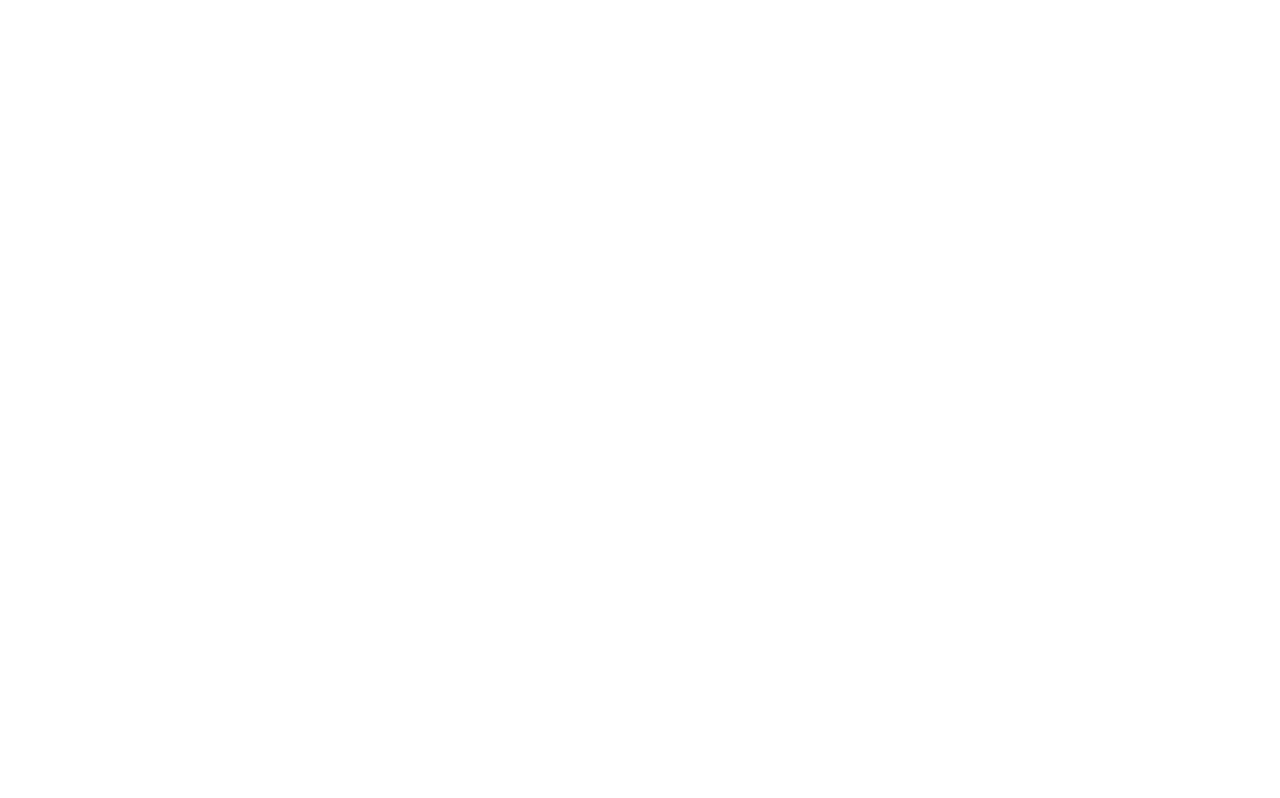
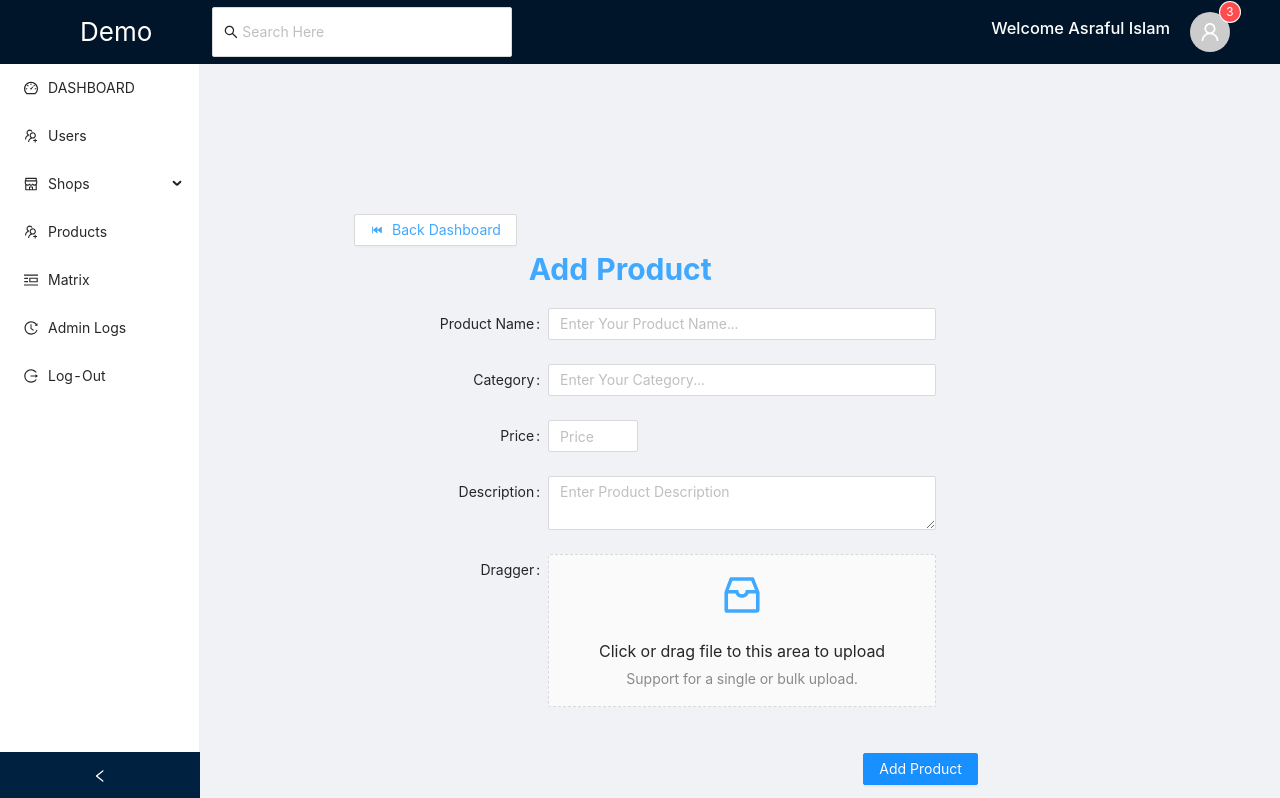
Before and after one commit to aislamspondon/Ant-Dashboard-design, a React (Create React App) app: page /addproduct in a window 1280 px wide. Before the commit this address had no page. Shown: the top 798 px of the page. Built offline with nearby package versions, Linux system fonts and the light colour scheme.

Commit message:
deploy demo

```diff
--- /dev/null
+++ b/src/Components/AddProduct.js
@@ -0,0 +1,139 @@
+import { FastBackwardOutlined, InboxOutlined } from "@ant-design/icons";
+import { Button, Form, Input, InputNumber, Upload } from "antd";
+
+import React from "react";
+const layout = {
+  labelCol: {
+    span: 8,
+  },
+  wrapperCol: {
+    span: 16,
+  },
+};
+
+const normFile = (e) => {
+  console.log("Upload event:", e);
+
+  if (Array.isArray(e)) {
+    return e;
+  }
+
+  return e?.fileList;
+};
+/* eslint-disable no-template-curly-in-string */
+
+const validateMessages = {
+  required: "${label} is required!",
+  types: {
+    email: "${label} is not a valid email!",
+    number: "${label} is not a valid number!",
+  },
+  number: {
+    range: "${label} must be between ${min} and ${max}",
+  },
+};
+/* eslint-enable no-template-curly-in-string */
+
+const AddProduct = () => {
+  const onFinish = (values) => {
+    console.log(values);
+  };
+
+  return (
+    <>
+      <div style={{ padding: "130px", paddingRight: "31%" }}>
+        <a href="/home">
+          <Button style={{ color: "#40A9FF" }}>
+            <FastBackwardOutlined />
+            Back Dashboard
+          </Button>
+        </a>
+        <h4
+          className="text-center "
+          style={{ color: "#40A9FF", fontSize: "30px", marginLeft: "30%" }}
+        >
+          <b>Add Product</b>
+        </h4>
+        <Form
+          {...layout}
+          name="nest-messages"
+          onFinish={onFinish}
+          validateMessages={validateMessages}
+        >
+          <Form.Item
+            label="Product Name"
+            rules={[
+              {
+                required: true,
+              },
+            ]}
+          >
+            <Input placeholder="Enter Your Product Name..." />
+          </Form.Item>
+          <Form.Item
+            name={["user", "Category"]}
+            label="Category"
+            rules={[
+              {
+                type: "text",
+              },
+            ]}
+          >
+            <Input placeholder="Enter Your Category..." />
+          </Form.Item>
+          <Form.Item
+            name={["user", "Price"]}
+            label="Price"
+            rules={[
+              {
+                type: "number",
+                min: 0,
+                max: 10000,
+              },
+            ]}
+          >
+            <InputNumber placeholder="Price" />
+          </Form.Item>
+
+          <Form.Item name={["user", "Description"]} label="Description">
+            <Input.TextArea placeholder="Enter Product Description" />
+          </Form.Item>
+          <Form.Item label="Dragger">
+            <Form.Item
+              name="dragger"
+              valuePropName="fileList"
+              getValueFromEvent={normFile}
+              noStyle
+            >
+              <Upload.Dragger name="files" action="/upload.do">
+                <p className="ant-upload-drag-icon">
+                  <InboxOutlined />
+                </p>
+                <p className="ant-upload-text">
+                  Click or drag file to this area to upload
+                </p>
+                <p className="ant-upload-hint">
+                  Support for a single or bulk upload.
+                </p>
+              </Upload.Dragger>
+            </Form.Item>
+          </Form.Item>
+          <br />
+          <Form.Item wrapperCol={{ ...layout.wrapperCol, offset: 21 }}>
+            <a href="/dashboard">
+              <Button
+                type="primary"
+                htmlType="submit"
+                style={{ hight: "50px", wight: "20px" }}
+              >
+                Add Product
+              </Button>
+            </a>
+          </Form.Item>
+        </Form>
+      </div>
+    </>
+  );
+};
+
+export default AddProduct;
--- a/src/Components/Products.js
+++ b/src/Components/Products.js
@@ -190,9 +190,15 @@
           allowClear
           value={searchText}
         />
-        <Button type="primary" shape="round" style={{ width: 200, height: 50 }}>
-          Add New
-        </Button>
+        <a href="/addproduct">
+          <Button
+            type="primary"
+            shape="round"
+            style={{ width: 200, height: 50 }}
+          >
+            Add New
+          </Button>
+        </a>
       </div>
 
       <Divider />
--- a/src/LoginRoute.js
+++ b/src/LoginRoute.js
@@ -7,6 +7,7 @@
 import Matrix from "./Components/Matrix";
 import Login from "./LoginTab";
 // import ManageAdmin from "./Components/ManageAdmin";
+import AddProduct from "./Components/AddProduct";
 import LayoutDashboard from "./Components/LayoutDashboard";
 import Products from "./Components/Products";
 import Users from "./Components/Users";
@@ -64,6 +65,15 @@
           />
           <Route
             exact
+            path="/addproduct"
+            element={
+              <LayoutDashboard>
+                <AddProduct />
+              </LayoutDashboard>
+            }
+          />
+          <Route
+            exact
             path="/products"
             element={
               <LayoutDashboard>
```
Also changed, not shown: src/Components/ApprovePendingShop.js (+126 -0 lines).
